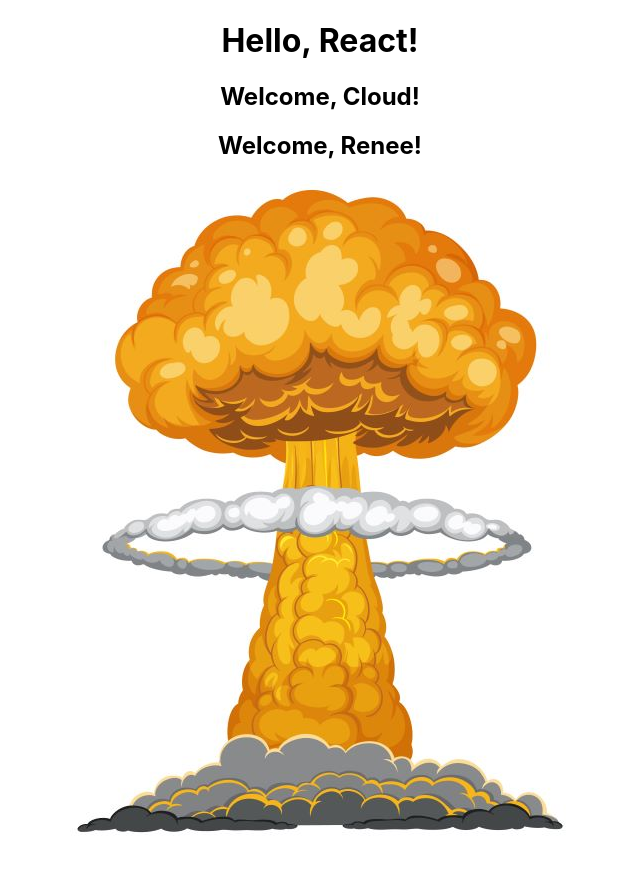
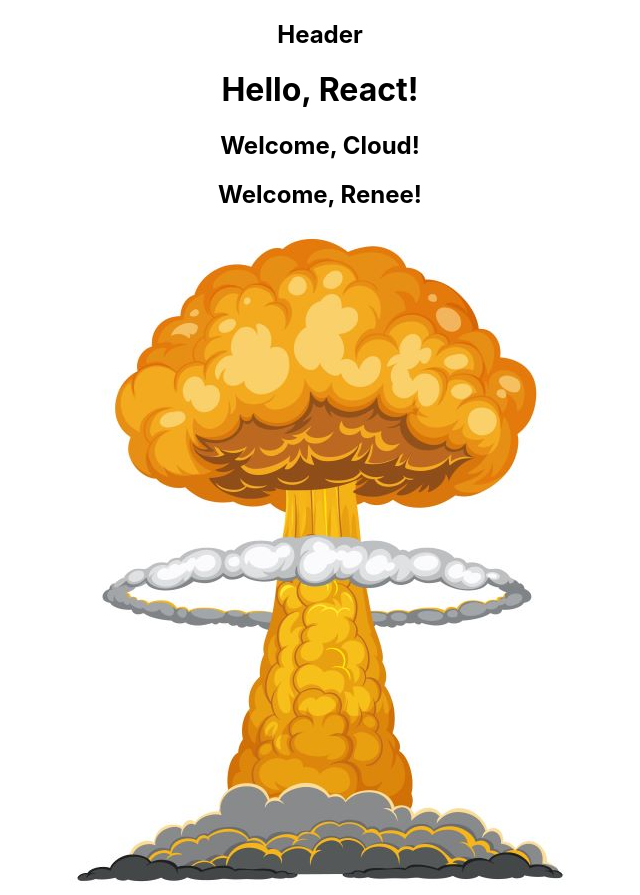
Before and after one commit to cloudedviper/my-react-app, a React (Create React App) app: page / in a window 1280 px wide. Shown: the whole page, without its empty margins (320-960 px from the left). Before the commit the page ends 846 px from the top, so only its background shows below. Built offline with nearby package versions, Linux system fonts and the light colour scheme.

Commit message:
better header

```diff
--- a/src/App.js
+++ b/src/App.js
@@ -1,12 +1,13 @@
 import React from 'react';
 import './App.css';
 import Welcome from './Welcome';
+import Header from './Header'; // Import the Header component
 import logo from './Assets/Images/logo.jpg';
-
 
 function App() {
   return (
     <div className="App">
+        <Header /> {/* Use the Header component */}
         <h1>Hello, React!</h1>
         <Welcome name="Cloud" />
         <Welcome name="Renee" />
@@ -15,5 +16,4 @@ function App() {
   );
 }
 
-
 export default App;
--- a/src/Header.js
+++ b/src/Header.js
@@ -2,7 +2,7 @@ import React from 'react'
 
 const Header = () => {
   return (
-    <header>Header</header>
+    <h2>Header</h2>
   )
 }
 
```
